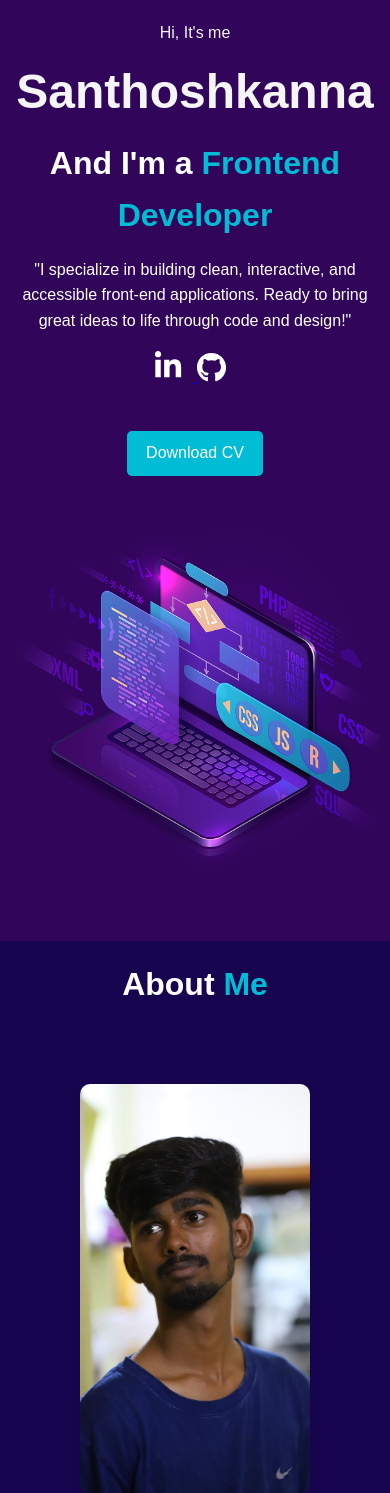
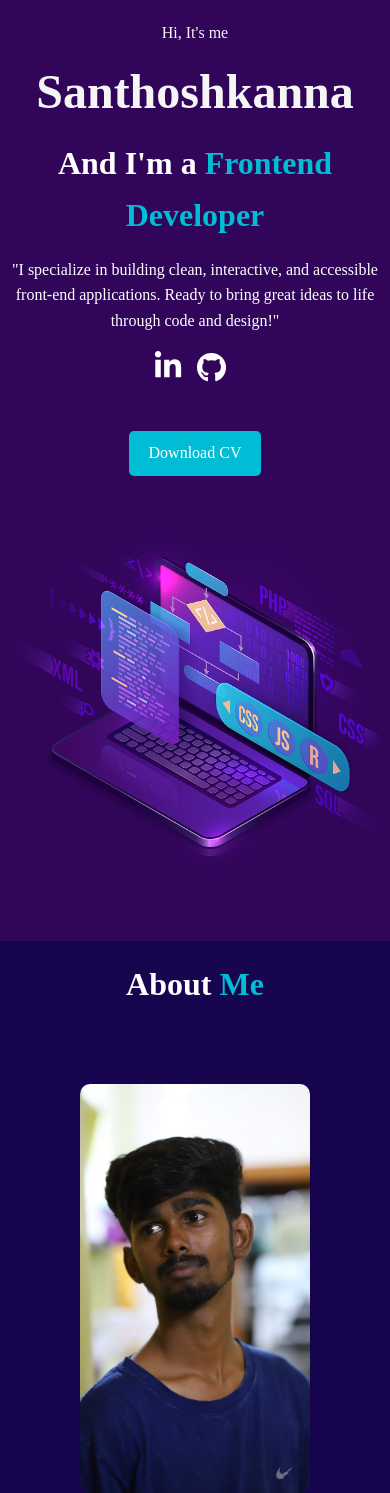
Before and after one commit to santhoshkanna021/Portfolio.., a Flask app: page / in a window 390 px wide. Shown: the top 1493 px of the page. Run offline with Flask 3, Linux system fonts and the light colour scheme.

Commit message:
update an css

```diff
--- a/static/Styles.css
+++ b/static/Styles.css
@@ -378,6 +378,7 @@ body {
     overflow-x: hidden;
     margin: 0;
     padding: 0;
+    font-family: poppins;
   }
 
   .navbar {
```
